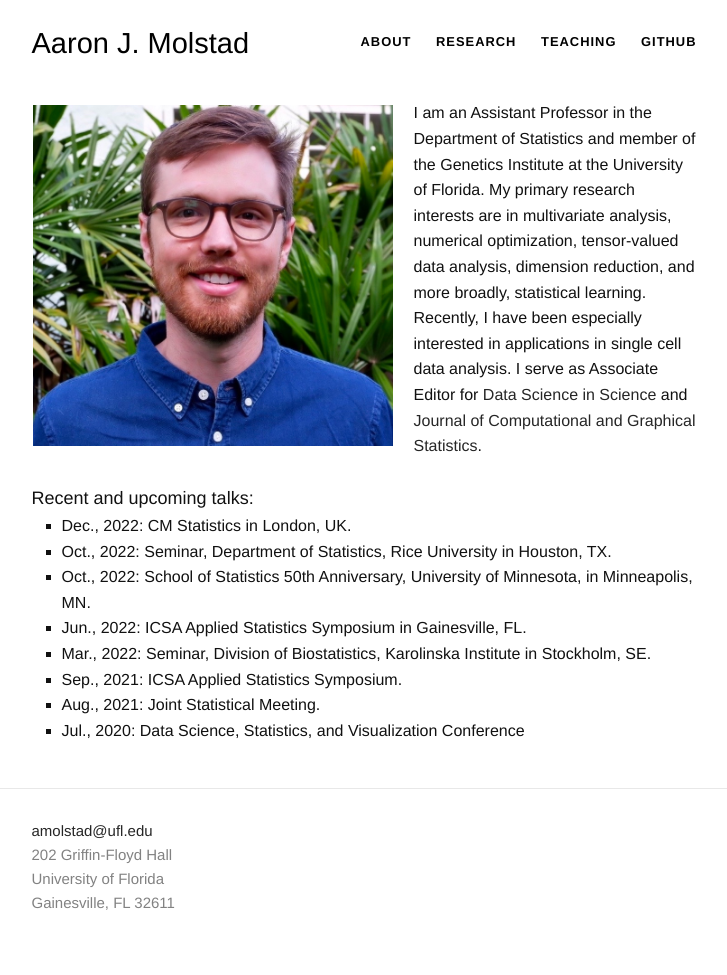
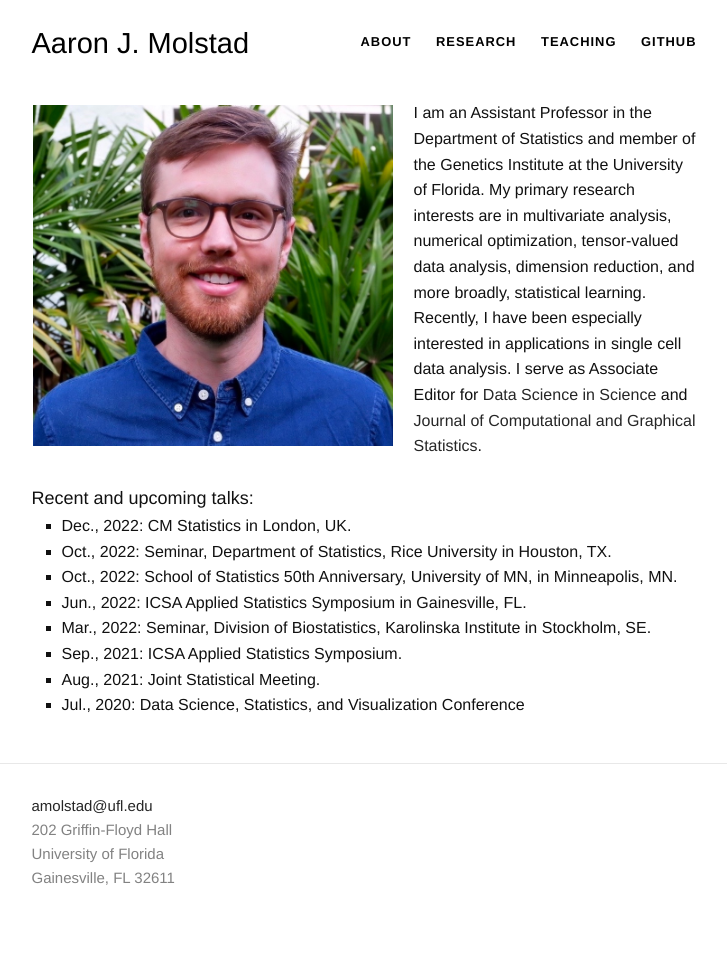
Before and after one commit to ajmolstad/ajmolstad.github.io, a Jekyll site: the page built from index.html, in a window 1280 px wide. Shown: the whole page, without its empty margins (276-1003 px from the left). Built offline with Jekyll 4.4.1, drawn with Linux system fonts in a browser that asks for light colours; after the commit the page ends 950 px from its top, so only the background shows below that.

Commit message:
Update index.html

```diff
--- a/index.html
+++ b/index.html
@@ -44,7 +44,7 @@
 <ul style="list-style-type:square;">
   <li> Dec., 2022: CM Statistics in London, UK. </li>
   <li> Oct., 2022: Seminar, Department of Statistics, Rice University in Houston, TX. </li>
-  <li> Oct., 2022: School of Statistics 50th Anniversary, University of Minnesota, in Minneapolis, MN. </li>
+  <li> Oct., 2022: School of Statistics 50th Anniversary, University of MN, in Minneapolis, MN. </li>
   <li> Jun., 2022: ICSA Applied Statistics Symposium in Gainesville, FL. </li>
   <li> Mar., 2022: Seminar, Division of Biostatistics, Karolinska Institute in Stockholm, SE. </li>
 	<li> Sep., 2021:  ICSA Applied Statistics Symposium. </li>
```
